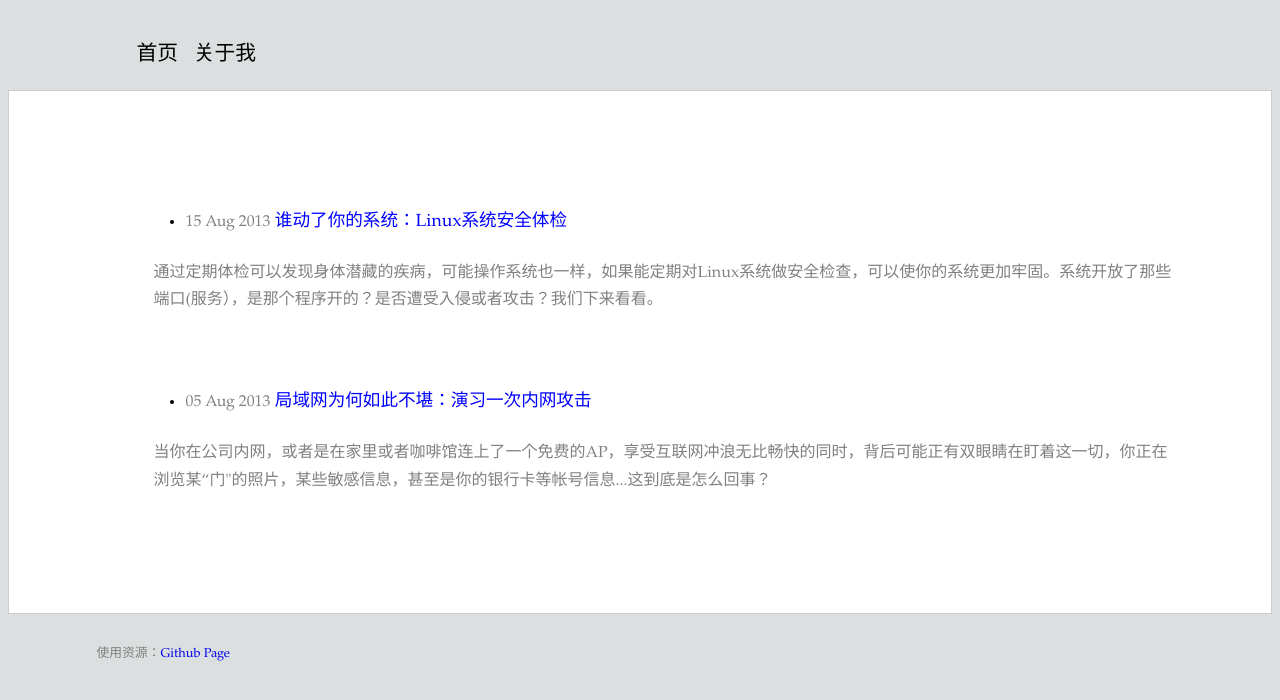
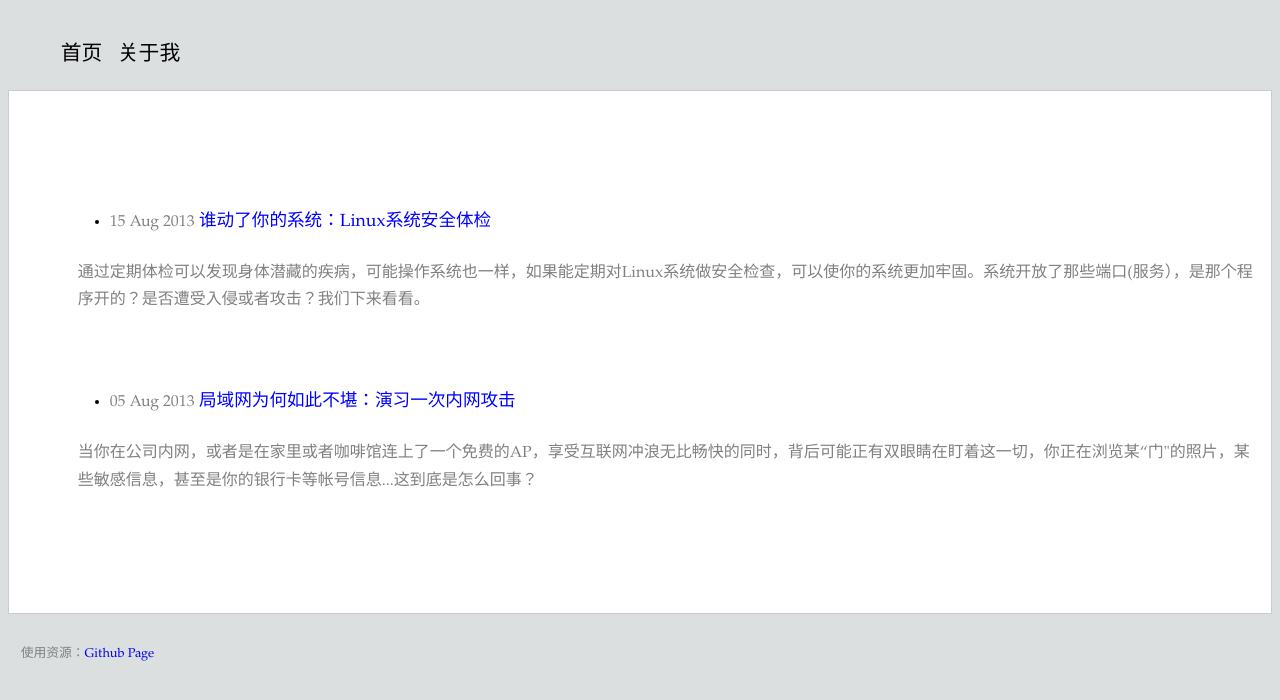
Before and after one commit to jsjwolf/pages, a Jekyll site: the page built from index.html, in a window 1280 px wide. Shown: the top 700 px of the page. Built offline with Jekyll 4.4.1, drawn with Linux system fonts in a browser that asks for light colours; Markdown is read by kramdown in place of the engine named in the settings; comment, search, counter and statistics services are not loaded.

Commit message:
refine style for handheld

```diff
--- a/style/style.css
+++ b/style/style.css
@@ -13,12 +13,25 @@ img, object { max-width: 100%;}
 		margin-left: auto;
 		margin-right: auto;
 	}
+	#header,#main,#footer {
+		padding-left: 7%;
+		padding-right: 7%;
+	}
+	.bolg_desc_in {
+		margin-left: -1em;
+		margin-right: -1em;
+	}
 }
 @media screen and (max-device-width: 900px) {
 	#page{
 		width: auto;
-		margin-left: auto;
-		margin-right: auto;
+	}
+	#header,#main,#footer {
+		padding-left: 1%;
+		padding-right: 1%;
+	}
+	pre{
+		font-size:60%;
 	}
 
 }
@@ -57,7 +70,6 @@ body {
 #header{
 	margin-top: 2em;
 	font-size:1.3em;
-	padding-left: 7%;
 }
 
 #header a:hover {
@@ -77,20 +89,15 @@ body {
 #header .topitem:hover {
 	/*background: url(/images/umi_from_green.gif);*/
 }
-#header_searchbox {
-	font-size: 50%;
-	width:150px;
-}
 #main {
 	background-color: #FFFFFF;
 	border: 1px solid #CCCCCC;
-	padding: 1em 7% 2em 7%;
-	margin: 0 0 0 0;
-/*	box-shadow: 2px 2px 10px #aaa;
-*/
+	padding-top: 1em;
+	padding-bottom: 2em;
 }
 #main a:link { color: blue;}
 #main a:visited{ color: red;}
+
 /*post类,配置正文中列表的css*/
 #main li{
 	margin-left: 3em;
@@ -106,7 +113,6 @@ body {
 #footer{
 	color: gray;
 	font-size: 80%;
-	padding-left: 7%;
 }
 /* 其他配置 */
 #comment {
@@ -125,8 +131,6 @@ body {
 .bolg_desc_in {
 	background-color: rgb(228, 228, 149);
 	margin-bottom: 3em;
-	margin-left: -1em;
-	margin-right: -1em;
 	padding: 1em;
 	padding-left: 2em;
 	padding-right: 2em;
```
